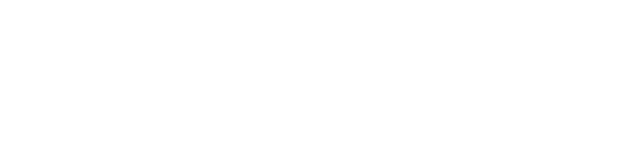
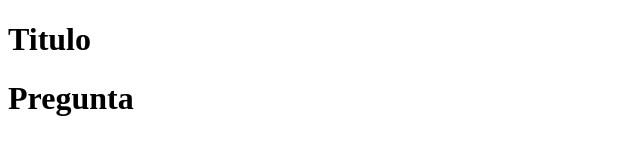
Before and after one commit to Shoshan-anjo/Reclamos_1, a plain HTML site: page index.html in a window 1280 px wide. Shown: the whole page, without its empty margins (0-640 px from the left). Drawn offline with Linux system fonts and the light colour scheme.

Commit message:
modificar html

```diff
--- a/index.html
+++ b/index.html
@@ -3,7 +3,9 @@
 <head>
     <meta charset="UTF-8">
     <meta name="viewport" content="width=device-width, initial-scale=1.0">
-    <title>Document</title>
+    <title>Reclamos</title>
+    <h1>Titulo</h1>
+    <h1>Pregunta</h1>
 </head>
 <body>
 
```
